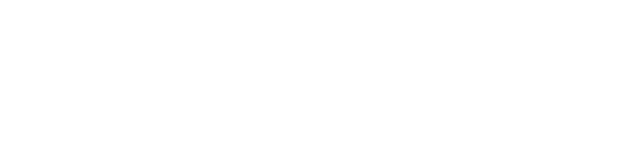
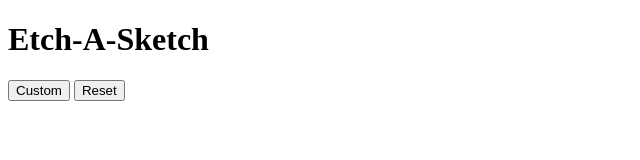
Before and after one commit to jjmarrue/etch-a-sketch, a plain HTML site: page index.html in a window 1280 px wide. Shown: the whole page, without its empty margins (0-640 px from the left). Drawn offline with Linux system fonts and the light colour scheme.

Commit message:
Add basic html structure

```diff
--- a/index.html
+++ b/index.html
@@ -9,6 +9,13 @@
   <title>Etch-A-Sketch</title>
 </head>
 <body>
-
+  <main>
+    <h1>Etch-A-Sketch</h1>
+    <div class="buttons">
+      <button id="custom-grid" class="btn">Custom</button>
+      <button id="reset" class="btn">Reset</button>
+    </div>
+    <div class="grid-container"></div>
+  </main>
 </body>
 </html>
```
